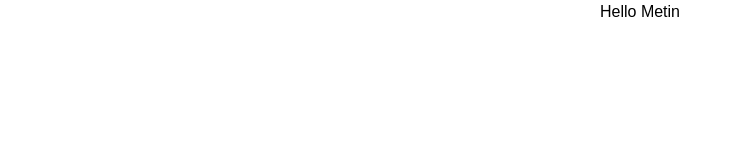
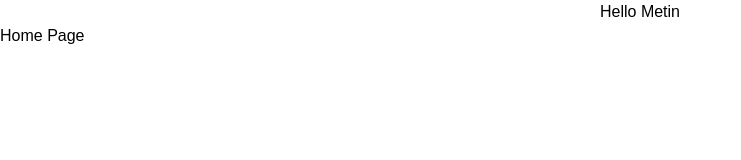
Before and after one commit to Metin-3/next-js-FullStack-project, a Next.js app: page / in a window 1280 px wide. Shown: the top 160 px of the page, without its empty margins (0-741 px from the left). Built offline with nearby package versions, Linux system fonts and the light colour scheme.

Commit message:
create home page

```diff
--- /dev/null
+++ b/pages/home/index.jsx
@@ -0,0 +1,9 @@
+import React from 'react'
+
+const Index = () => {
+  return (
+    <div>Home Page</div>
+  )
+}
+
+export default Index
--- a/pages/index.jsx
+++ b/pages/index.jsx
@@ -1,6 +1,7 @@
 import Head from "next/head";
+import Home from "./home/index"
 
-export default function Home() {
+export default function Index() {
   return (
     <div>
       <Head>
@@ -9,6 +10,7 @@ export default function Home() {
         <link rel="icon" href="/favicon.ico" />
       </Head>
       <h1 className="text-center">Hello Metin</h1>
+      <Home />
     </div>
   );
 }
```
